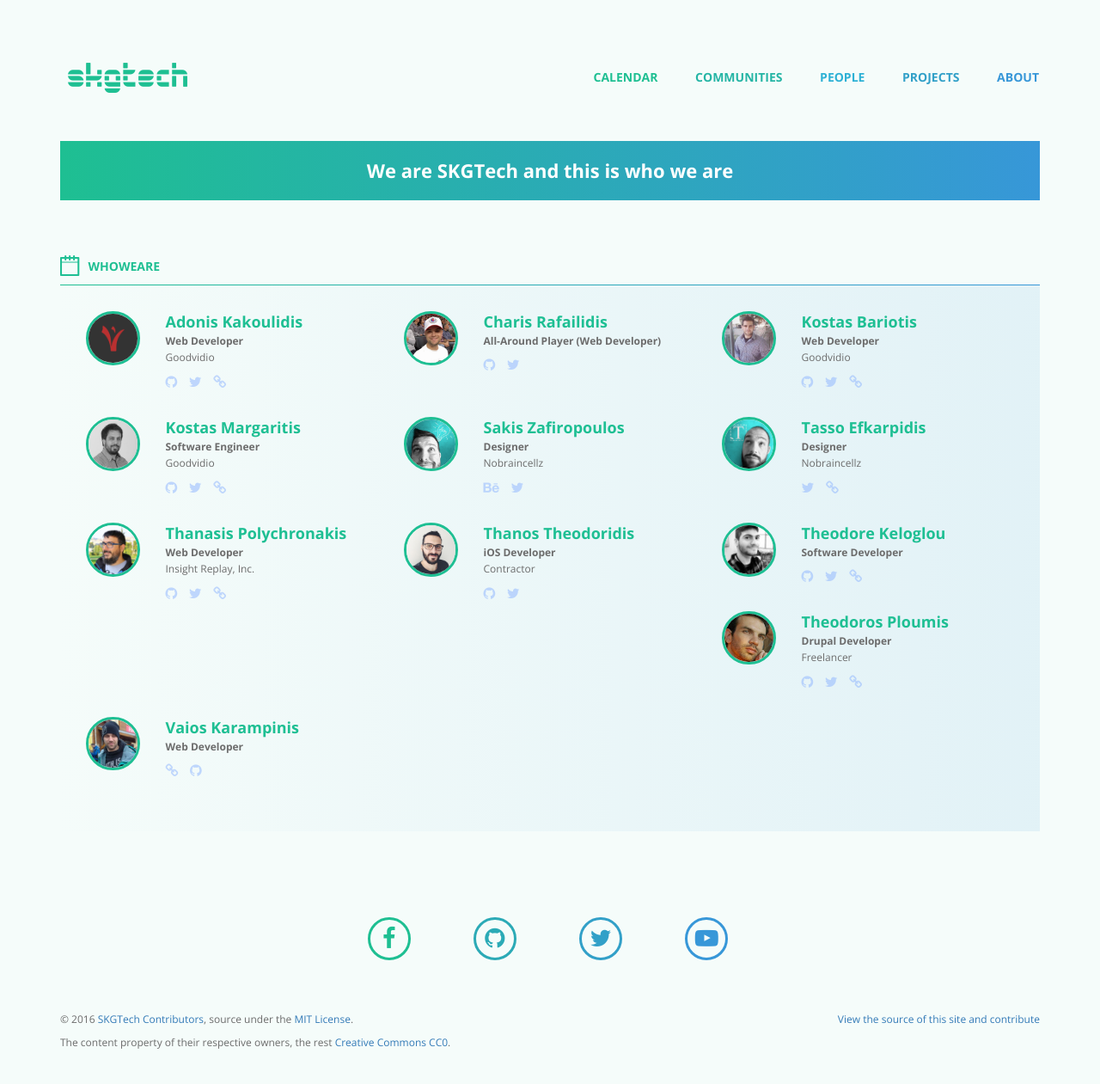
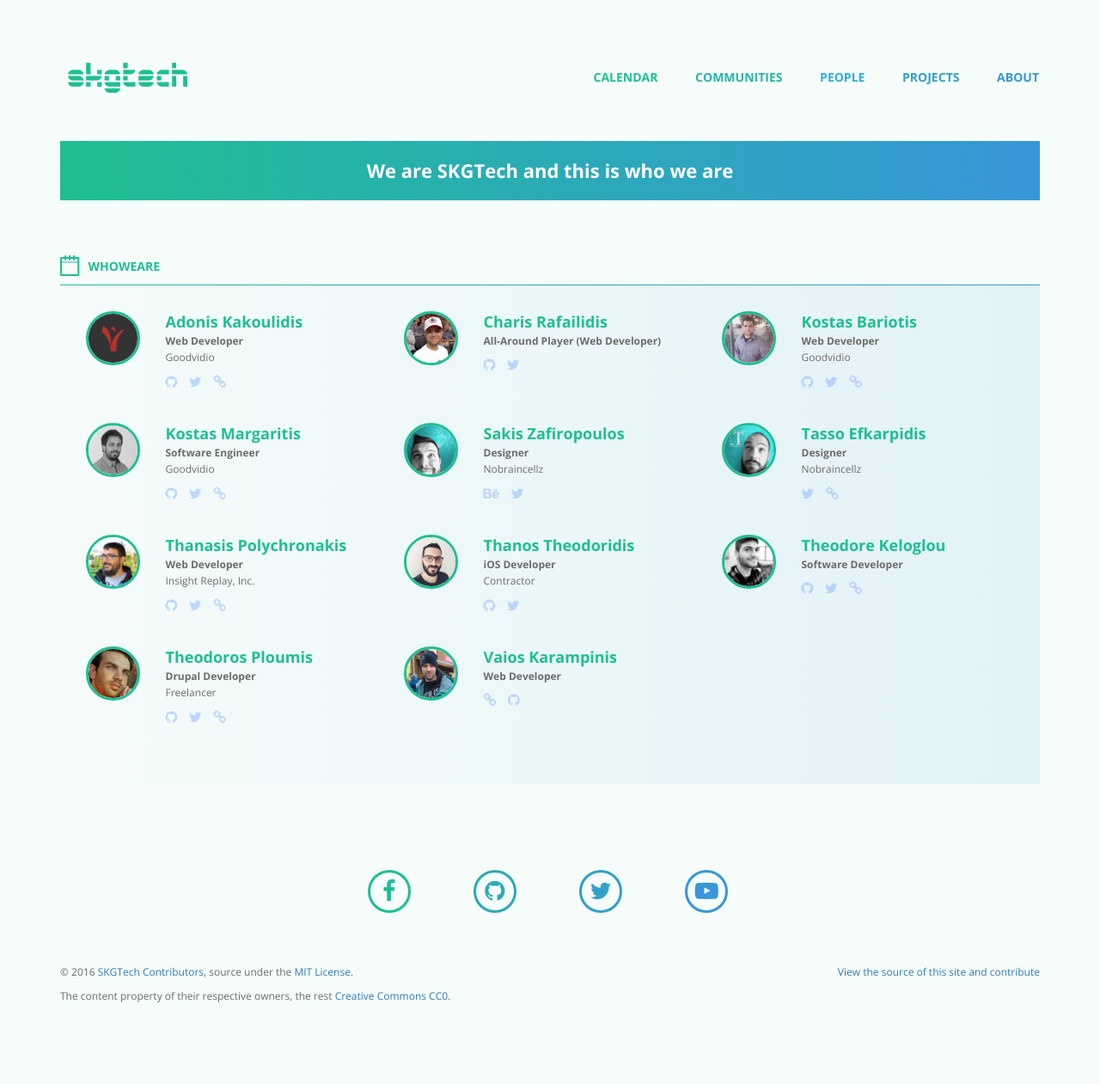
Before and after one commit to skgtech/skgtech.github.io, a Jekyll site: the page built from people/index.html, in a window 1280 px wide. Shown: the whole page at 86% size. Built offline with Jekyll 4.4.1, drawn with Linux system fonts in a browser that asks for light colours; nearby versions of some CDN libraries; after the commit the page ends 1207 px from its top, so only the background shows below that.

Commit message:
fix people height

```diff
--- a/_sass/_people.scss
+++ b/_sass/_people.scss
@@ -1,5 +1,6 @@
 .people-entry {
   margin-bottom: 20px;
+  min-height: 110px;
 }
 
 .people-entry img {
```
